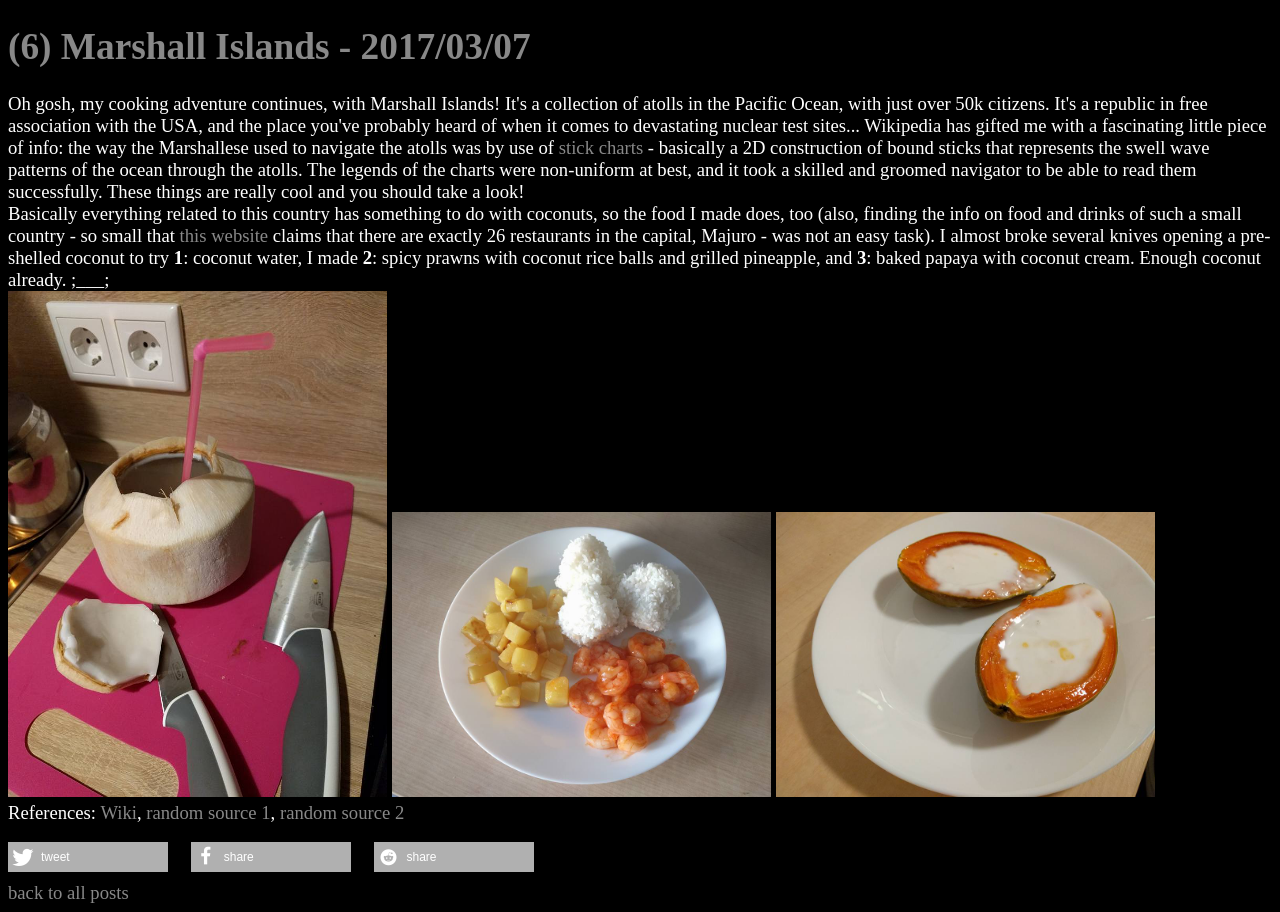
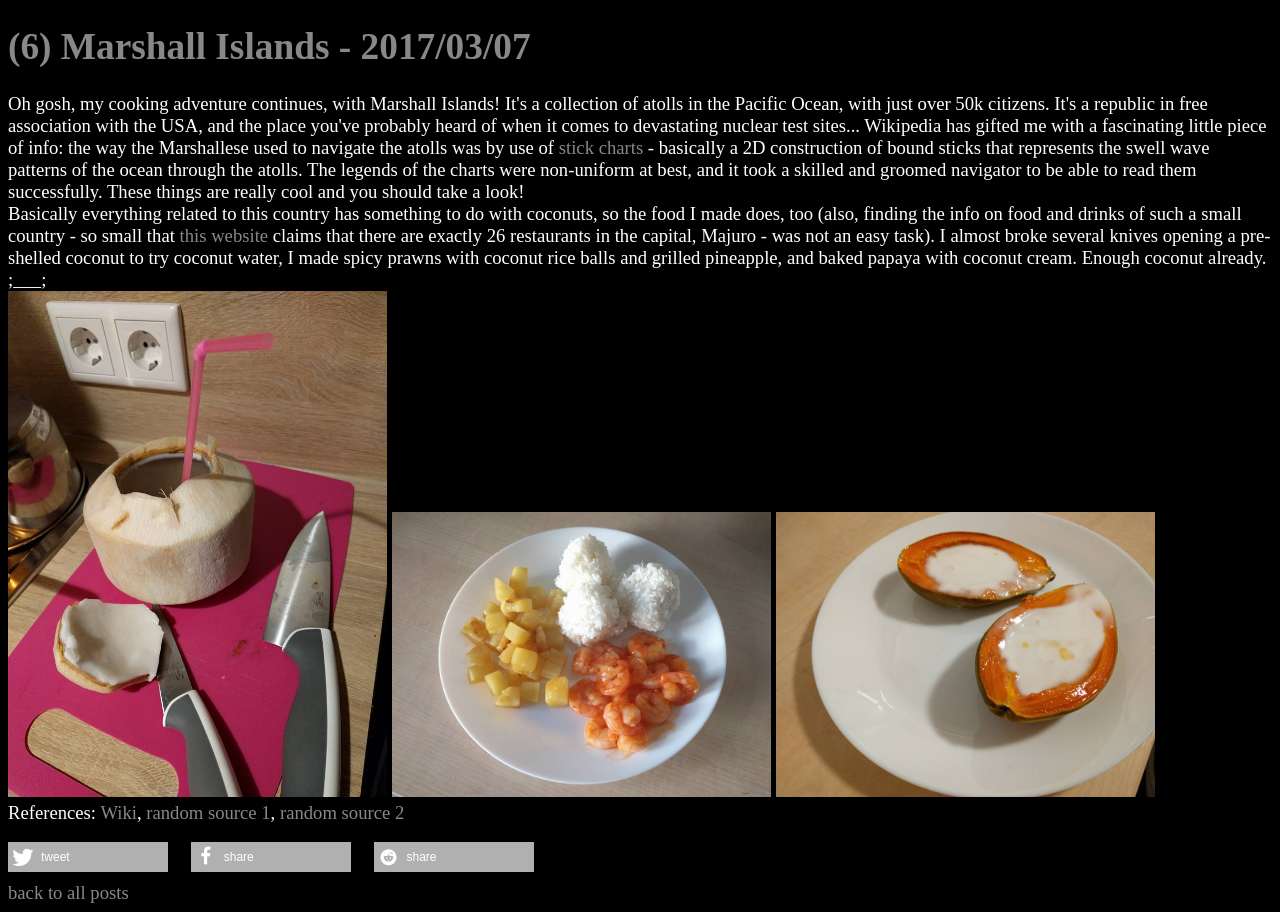
Before and after one commit to Shaidil/shaidil.github.io, a Jekyll site: the page built from _posts/cooking/2017-03-07-cooking-stuff.html, in a window 1280 px wide. Built offline with Jekyll 4.4.1, drawn with Linux system fonts in a browser that asks for light colours; nearby versions of some CDN libraries; some web fonts are replaced.

Commit message:
Update 2017-03-07-cooking-stuff.html

```diff
--- a/_posts/cooking/2017-03-07-cooking-stuff.html
+++ b/_posts/cooking/2017-03-07-cooking-stuff.html
@@ -3,7 +3,7 @@ title: (6) Marshall Islands - 2017/03/07
 ---
 <p>
 Oh gosh, my cooking adventure continues, with Marshall Islands! It's a collection of atolls in the Pacific Ocean, with just over 50k citizens. It's a republic in free association with the USA, and the place you've probably heard of when it comes to devastating nuclear test sites... Wikipedia has gifted me with a fascinating little piece of info: the way the Marshallese used to navigate the atolls was by use of <a href="https://en.wikipedia.org/wiki/Marshall_Islands_stick_chart">stick charts</a> - basically a 2D construction of bound sticks that represents the swell wave patterns of the ocean through the atolls. The legends of the charts were non-uniform at best, and it took a skilled and groomed navigator to be able to read them successfully. These things are really cool and you should take a look!<br>
-Basically everything related to this country has something to do with coconuts, so the food I made does, too (also, finding the info on food and drinks of such a small country - so small that <a href="http://www.iexplore.com/…/marshall-isl…/food-and-restaurants">this website</a> claims that there are exactly 26 restaurants in the capital, Majuro - was not an easy task). I almost broke several knives opening a pre-shelled coconut to try <b>1</b>: coconut water, I made <b>2</b>: spicy prawns with coconut rice balls and grilled pineapple, and <b>3</b>: baked papaya with coconut cream. Enough coconut already. ;___;<br>
+Basically everything related to this country has something to do with coconuts, so the food I made does, too (also, finding the info on food and drinks of such a small country - so small that <a href="http://www.iexplore.com/…/marshall-isl…/food-and-restaurants">this website</a> claims that there are exactly 26 restaurants in the capital, Majuro - was not an easy task). I almost broke several knives opening a pre-shelled coconut to try coconut water, I made spicy prawns with coconut rice balls and grilled pineapple, and baked papaya with coconut cream. Enough coconut already. ;___;<br>
   <img class="responsive" title="coconut water" src="/images/2017-03-07/marshallese-food-1.jpg" />
 <img class="responsive" title="spicy prawns with coconut rice and grilled pineapple" src="/images/2017-03-07/marshallese-food-2.jpg" />
   <img class="responsive" title="baked papaya with coconut cream" src="/images/2017-03-07/marshallese-food-3.jpg" />
```
